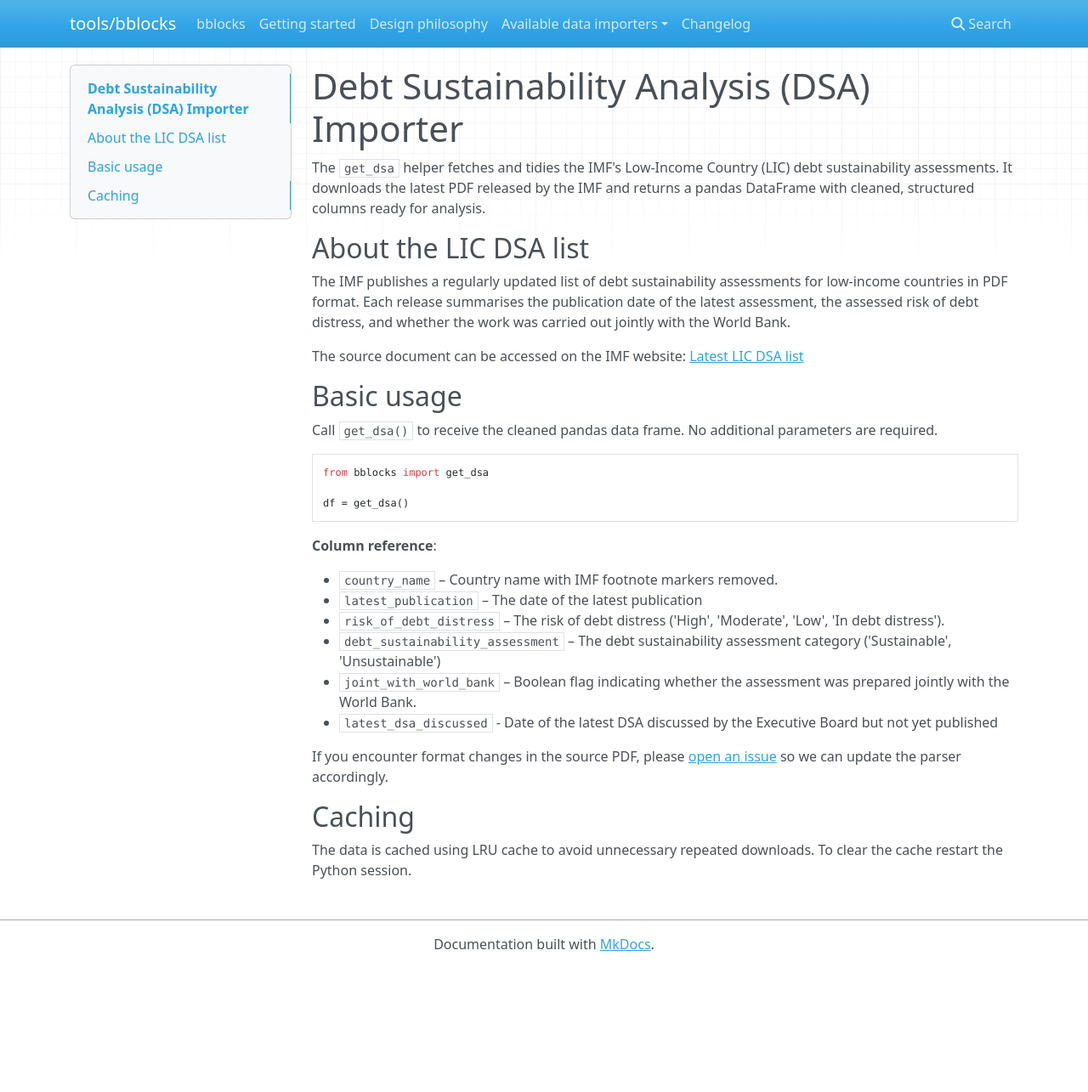
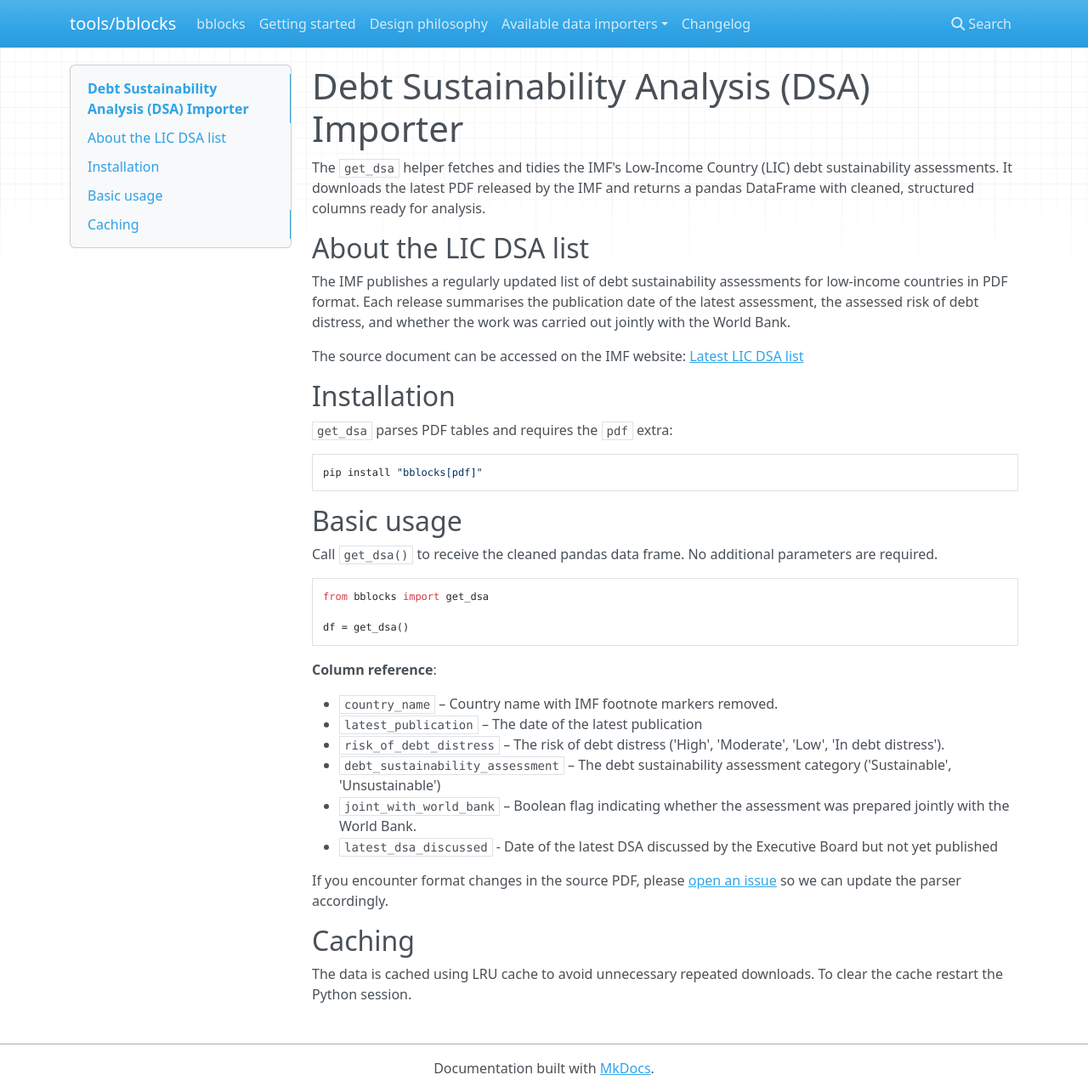
Before and after one commit to ONEcampaign/bblocks, an MkDocs documentation site: the page built from docs/docs/importers/dsa.md, in a window 1280 px wide and 1285 px high. Shown: the whole window at 85% size. Built offline with MkDocs 1.6.1, drawn with Linux system fonts in a browser that asks for light colours; nearby versions of some CDN libraries.

Commit message:
docs: correct the install instructions and repoint place resolution (#234)

````diff
--- a/docs/docs/importers/dsa.md
+++ b/docs/docs/importers/dsa.md
@@ -12,6 +12,14 @@ the work was carried out jointly with the World Bank.
 
 The source document can be accessed on the IMF website: [Latest LIC DSA list](https://www.imf.org/external/Pubs/ft/dsa/DSAlist.pdf)
 
+## Installation
+
+`get_dsa` parses PDF tables and requires the `pdf` extra:
+
+```bash
+pip install "bblocks[pdf]"
+```
+
 ## Basic usage
 
 Call `get_dsa()` to receive the cleaned pandas data frame. No additional parameters are required.
@@ -22,7 +30,6 @@ from bblocks import get_dsa
 df = get_dsa()
 ```
 
-
 **Column reference**:
 
 - `country_name` – Country name with IMF footnote markers removed.
@@ -32,10 +39,8 @@ df = get_dsa()
 - `joint_with_world_bank` – Boolean flag indicating whether the assessment was prepared jointly with the World Bank.
 - `latest_dsa_discussed` - Date of the latest DSA discussed by the Executive Board but not yet published
 
-
 If you encounter format changes in the source PDF, please [open an issue](https://github.com/ONEcampaign/bblocks/issues)
 so we can update the parser accordingly.
-
 
 ## Caching
 
````
Also changed, not shown: docs/docs/getting-started.md (+8 -0 lines), README.md, 1 other file.
